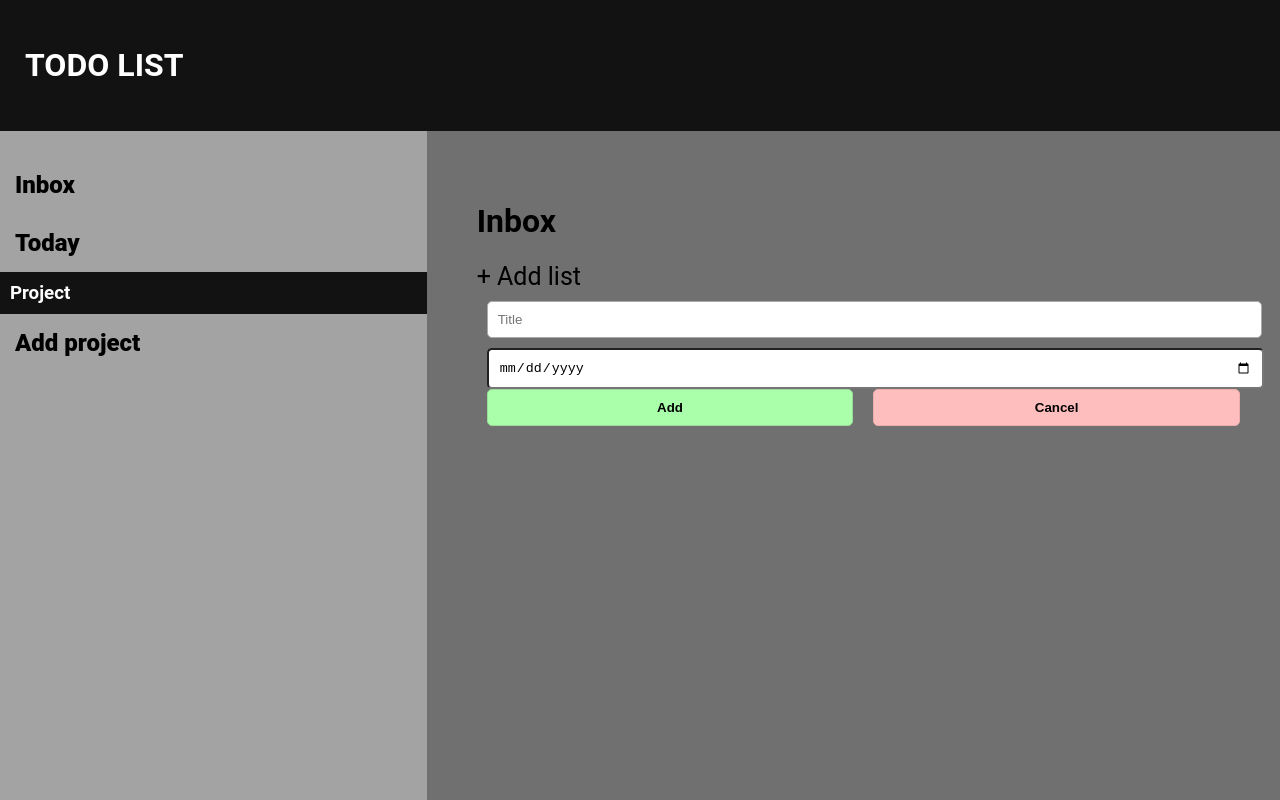
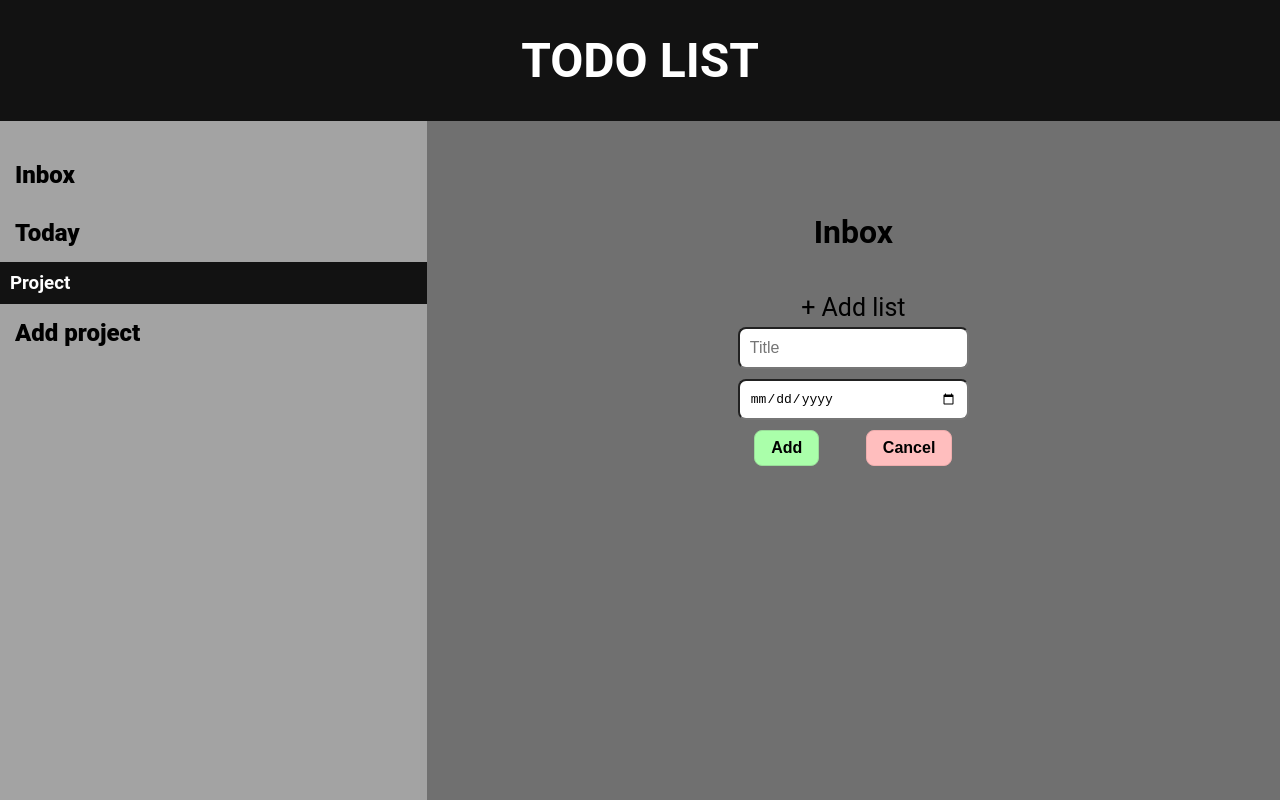
Before and after one commit to Ikram432k/todo_list, a plain HTML site: page index.html in a window 1280 px wide. Both pictures are taken after a click on the element "+ Add list". Drawn offline with Linux system fonts and the light colour scheme.

Commit message:
dist/style.css

```diff
--- a/style.css
+++ b/style.css
@@ -4,13 +4,6 @@ body{
     font-family: 'Roboto', sans-serif;
 }
 #content{
-    display: grid;
-
-    /* grid-template-areas: 'side panel panel';
-    grid-template-columns: .5fr 1fr 1fr;
-    grid-template-rows: .5fr 1fr 1fr;
-    height: 100vh; */
-
     display: grid;
     grid-template-areas:
     'head head head'
@@ -26,13 +19,13 @@ h3,.header{
     background-color: #121212;
     color: #ffffff;
     margin: 0%;
-
 }
 .header{
-    padding: 25px;
     grid-area: head;
+    display: flex;
+    justify-content: center;
+    font-size: 1.5em;
 }
-
 .sidebar{
     grid-area: side;
     padding-top: 25px;
@@ -40,10 +33,8 @@ h3,.header{
     overflow: auto;
     padding-right: 0%;
     overflow: auto;
-
 }
 .sidebtn{
-
     display: flex;
     align-items: center;
     font-size: 1.5em;
@@ -54,27 +45,72 @@ h3,.header{
 h3{
     padding: 10px;
 }
-.container{
+ .container{
+    --spacer: 2rem;
     grid-area: panel;
     display: flex;
     flex-direction: column;
-    align-items:flex-start;
+    align-items:center;
     background-color: #707070;
     padding: 50px;
     overflow: auto;
-
 }
-.panelcontent{
-    width:auto;
-    height: auto;
+.taskcontainer{
+    padding: 10px;
+    display: flex;
+    flex-direction: column;
+    align-items: center;
+}
+.taskcontainer .task-list{
+    display: flex;
+    flex-wrap: wrap;
+    padding: 5px;
+    align-items: center;
+    justify-content: space-evenly;
+    width: 600px;
+    margin-bottom: 10px;
+    color: white;
+    font-weight: 800;
+    font-size: 1em;
+}
+.title{
+    margin: 0%;
+    padding: var(--spacer);
+    display: flex;
+}
+.task-list{
+    padding: var(--spacer);
+    font-size: 1rem;
+    position: relative;
+    display: flex;
+    align-items: center;
+    justify-content: space-around;
 }
 .addtask{
     align-items: center;
-    font:bold;
     font-family: 'Roboto', sans-serif;
     font-size: 25px;
     cursor: pointer;
-
+}
+.remove{
+    cursor: pointer;
+    background: 0;
+    border: 0;
+    padding: 0;
+    color: inherit;
+}
+.proRemove{
+    cursor: pointer;
+    background: 0;
+    border: 0;
+    padding: 0;
+}
+[type="checkbox"]:checked + .task-name {
+    opacity: 0.4;
+}
+.proList{
+    display: flex;
+    justify-content: space-between;
 }
 .addtask:hover{
     background-color: #b9b8b8;
@@ -82,50 +118,17 @@ h3{
 .addtask.active{
     display: none;
 }
-.formdiv{
-    padding: 10px;
-    width: 100%;
-    text-align: center;
-}
-.input-name{
-border: 1px solid #aaa;
-margin-bottom: 10px;
-}
-input{
-    width: 100%;
-    padding: 10px;
-    border-radius: 5px;
-}
-.add-task-btn{
-    display: flex;
-    align-items: center;
-    justify-content: space-around;
-    gap: 20px;
-}
-.add-pop-up-btn{
+.add-btn{
     border: 1px solid #99dd99;
     background-color: #aaffaa;
-    font-weight: bold;
 }
-.close-pop-btn{
+.close-btn{
     border: 1px solid #eeadad;
     background-color: #ffbebe;
-    font-weight: bold;
-}
-button{
-    width: 100%;
-    padding: 10px 20px;
-    border-radius: 5px;
-    cursor: pointer;
 }
 .active{
     display: block;
     pointer-events: auto;
-}
-.listtable{
-    display: flex;
-    justify-content: space-between;
-    margin-top: 5px;
 }
 p{
     margin: 0%;
@@ -133,3 +136,26 @@ p{
 .unActive{
     display: none;
 }
+form{
+    display: flex;
+    flex-direction: column;
+}
+.formdiv  .add-task-btn{
+    display: flex;
+    align-items: center;
+    justify-content: space-evenly;
+    gap: 20px;
+}
+input{
+    padding: 10px;
+    margin: 5px;
+    font-size: 1em;
+    border-radius: 8px;
+}
+.proButton{
+    padding: 8px 16px;
+    margin: 5px;
+    font-size: 1em;
+    border-radius: 8px;
+    font-weight: 900;
+}
```
